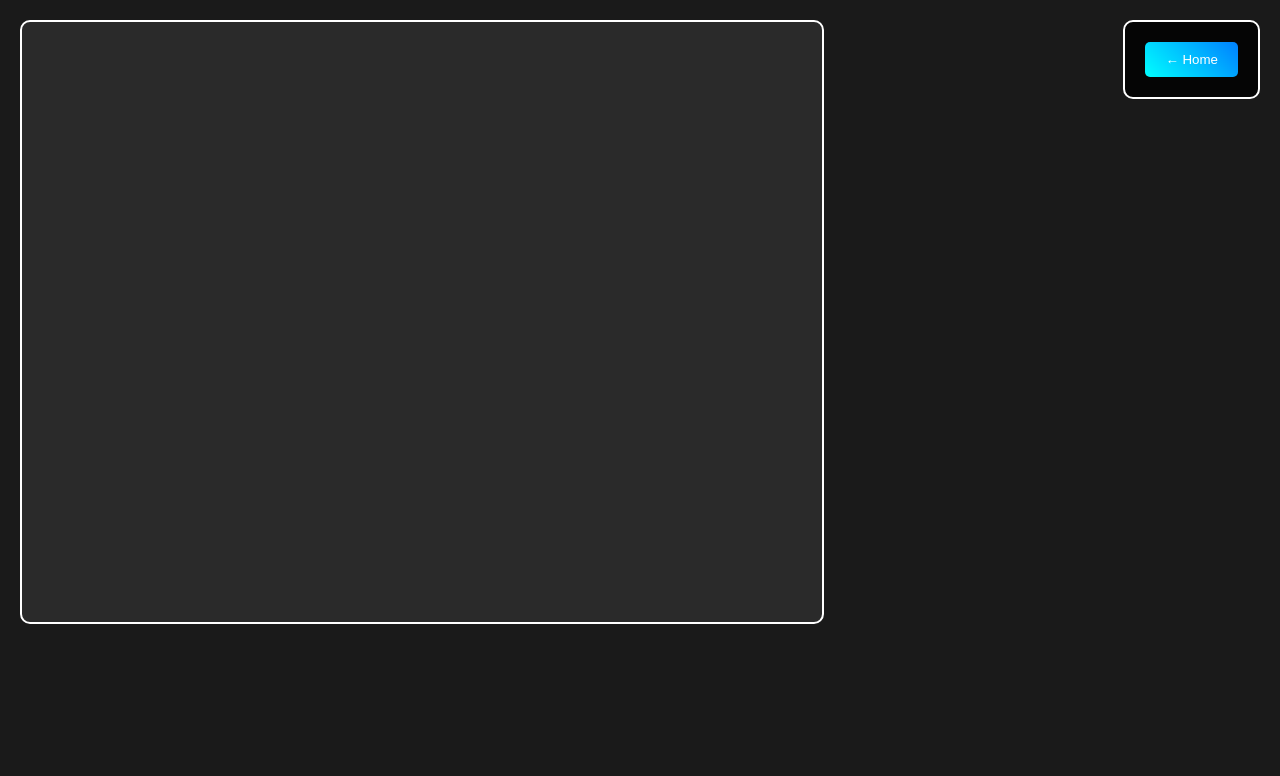
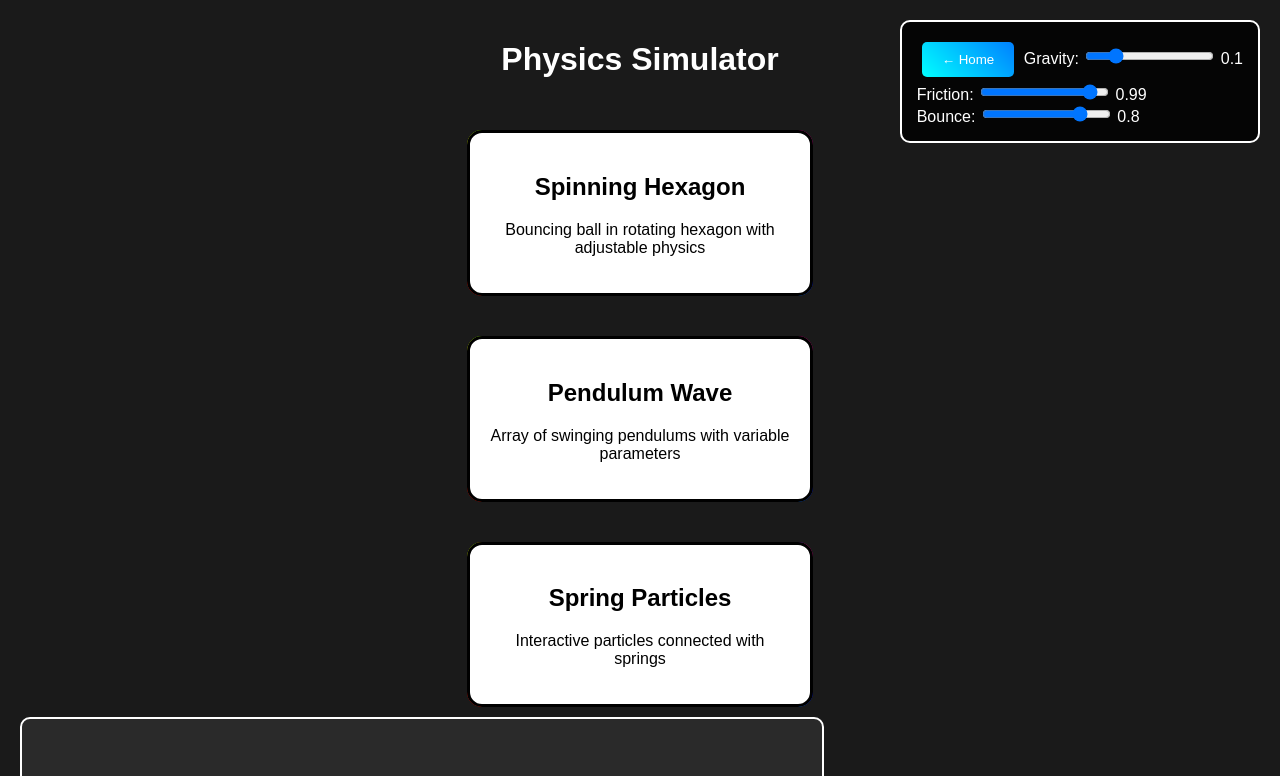
Before and after one commit to justjust1n1126/bounce, a plain HTML site: page index.html in a window 1280 px wide. Both pictures are taken after a click on the element 640 px from the left and 212 px from the top of the page. Shown: the top 776 px of the page. Drawn offline with Linux system fonts and the light colour scheme.

Commit message:
Update index.html

```diff
--- a/index.html
+++ b/index.html
@@ -1,7 +1,7 @@
 <!DOCTYPE html>
 <html>
 <head>
-    <title>Physics simulator</title>
+    <title>Physics Simulator</title>
     <style>
         body {
             margin: 0;
@@ -30,6 +30,10 @@
             text-align: center;
             position: relative;
             transition: transform 0.2s;
+        }
+
+        .scene-option:hover {
+            transform: scale(1.05);
         }
 
         .scene-option::before {
@@ -86,17 +90,17 @@
 </head>
 <body>
     <div id="home" class="home-screen">
-        <h1>Physics simulator</h1>
+        <h1>Physics Simulator</h1>
         <div class="scene-option" onclick="loadScene('spinning-hexagon')">
-            <h2>Spinning hexagon</h2>
+            <h2>Spinning Hexagon</h2>
             <p>Bouncing ball in rotating hexagon with adjustable physics</p>
         </div>
         <div class="scene-option" onclick="loadScene('pendulum-wave')">
-            <h2>Pendulum wave</h2>
-            <p>An array of swinging pendulums</p>
+            <h2>Pendulum Wave</h2>
+            <p>Array of swinging pendulums with variable parameters</p>
         </div>
         <div class="scene-option" onclick="loadScene('spring-particles')">
-            <h2>Spring particles</h2
+            <h2>Spring Particles</h2>
             <p>Interactive particles connected with springs</p>
         </div>
     </div>
@@ -106,7 +110,15 @@
         <canvas id="hexCanvas" width="800" height="600"></canvas>
         <div class="controls">
             <button onclick="returnHome()">← Home</button>
-            <!-- Include previous hexagon controls here -->
+            <label>Gravity: </label>
+            <input type="range" id="gravity" min="0" max="0.5" step="0.01" value="0.1">
+            <span id="gravityValue">0.1</span><br>
+            <label>Friction: </label>
+            <input type="range" id="friction" min="0.9" max="1" step="0.01" value="0.99">
+            <span id="frictionValue">0.99</span><br>
+            <label>Bounce: </label>
+            <input type="range" id="bounce" min="0" max="1" step="0.01" value="0.8">
+            <span id="bounceValue">0.8</span>
         </div>
     </div>
 
@@ -115,7 +127,12 @@
         <canvas id="pendulumCanvas" width="800" height="600"></canvas>
         <div class="controls">
             <button onclick="returnHome()">← Home</button>
-            <!-- Add pendulum controls -->
+            <label>Gravity: </label>
+            <input type="range" id="pendulumGravity" min="0" max="0.5" step="0.01" value="0.1">
+            <span id="pendulumGravityValue">0.1</span><br>
+            <label>Damping: </label>
+            <input type="range" id="pendulumDamping" min="0.9" max="1" step="0.01" value="0.99">
+            <span id="pendulumDampingValue">0.99</span><br>
         </div>
     </div>
 
@@ -124,27 +141,41 @@
         <canvas id="springCanvas" width="800" height="600"></canvas>
         <div class="controls">
             <button onclick="returnHome()">← Home</button>
-            <!-- Add spring controls -->
+            <label>Stiffness: </label>
+            <input type="range" id="springStiffness" min="0.1" max="1" step="0.1" value="0.5">
+            <span id="springStiffnessValue">0.5</span><br>
+            <label>Damping: </label>
+            <input type="range" id="springDamping" min="0.9" max="1" step="0.01" value="0.99">
+            <span id="springDampingValue">0.99</span><br>
         </div>
     </div>
 
     <script>
         // Scene management
+        let currentScene = null;
+        let animationFrame = null;
+
         function loadScene(sceneId) {
-            document.getElementById('home').classList.add('hidden');
+            if (currentScene) {
+                document.getElementById(currentScene).classList.add('hidden');
+            }
+            currentScene = sceneId;
             document.getElementById(sceneId).classList.remove('hidden');
             initializeScene(sceneId);
         }
 
         function returnHome() {
-            document.querySelectorAll('.hidden').forEach(el => el.classList.add('hidden'));
+            if (currentScene) {
+                document.getElementById(currentScene).classList.add('hidden');
+                cancelAnimationFrame(animationFrame);
+            }
             document.getElementById('home').classList.remove('hidden');
-            cancelAnimationFrame(animationFrame);
+            currentScene = null;
         }
 
-        // Scene initializers
+        // Initialize scenes
         function initializeScene(sceneId) {
-            switch(sceneId) {
+            switch (sceneId) {
                 case 'spinning-hexagon':
                     initHexagonScene();
                     break;
@@ -157,15 +188,101 @@
             }
         }
 
-        // Existing hexagon code (modified for scene management)
-        let animationFrame;
+        // Spinning Hexagon Scene
         function initHexagonScene() {
             const canvas = document.getElementById('hexCanvas');
             const ctx = canvas.getContext('2d');
-            // ... (previous hexagon code here) ...
+            const cx = canvas.width / 2;
+            const cy = canvas.height / 2;
+            const hexSize = 250;
+            let hexAngle = 0;
+            const omega = 0.02;
+
+            let ball = {
+                x: cx,
+                y: cy,
+                vx: 2,
+                vy: 0
+            };
+
+            function getHexVertices(angle) {
+                const vertices = [];
+                for (let i = 0; i < 6; i++) {
+                    const theta = angle + i * Math.PI / 3;
+                    vertices.push({
+                        x: cx + hexSize * Math.cos(theta),
+                        y: cy + hexSize * Math.sin(theta)
+                    });
+                }
+                return vertices;
+            }
+
+            function animate() {
+                ctx.clearRect(0, 0, canvas.width, canvas.height);
+
+                // Update physics
+                hexAngle += omega;
+                const gravity = parseFloat(document.getElementById('gravity').value);
+                const friction = parseFloat(document.getElementById('friction').value);
+                const bounce = parseFloat(document.getElementById('bounce').value);
+
+                ball.vy += gravity;
+                ball.vx *= friction;
+                ball.vy *= friction;
+
+                ball.x += ball.vx;
+                ball.y += ball.vy;
+
+                // Collision detection
+                const vertices = getHexVertices(hexAngle);
+                for (let i = 0; i < 6; i++) {
+                    const A = vertices[i];
+                    const B = vertices[(i + 1) % 6];
+                    const dx = B.x - A.x;
+                    const dy = B.y - A.y;
+                    const normal = { x: -dy, y: dx };
+                    const length = Math.sqrt(normal.x * normal.x + normal.y * normal.y);
+                    normal.x /= length;
+                    normal.y /= length;
+
+                    const ballToA = { x: ball.x - A.x, y: ball.y - A.y };
+                    const distance = ballToA.x * normal.x + ballToA.y * normal.y;
+
+                    if (distance < 10) {
+                        const dot = ball.vx * normal.x + ball.vy * normal.y;
+                        ball.vx -= 2 * dot * normal.x;
+                        ball.vy -= 2 * dot * normal.y;
+                        ball.vx *= bounce;
+                        ball.vy *= bounce;
+                        ball.x += normal.x * (10 - distance);
+                        ball.y += normal.y * (10 - distance);
+                    }
+                }
+
+                // Draw hexagon
+                ctx.beginPath();
+                ctx.strokeStyle = '#1a73e8';
+                ctx.lineWidth = 4;
+                vertices.forEach((v, i) => {
+                    if (i === 0) ctx.moveTo(v.x, v.y);
+                    else ctx.lineTo(v.x, v.y);
+                });
+                ctx.closePath();
+                ctx.stroke();
+
+                // Draw ball
+                ctx.beginPath();
+                ctx.arc(ball.x, ball.y, 10, 0, Math.PI * 2);
+                ctx.fillStyle = 'red';
+                ctx.fill();
+
+                animationFrame = requestAnimationFrame(animate);
+            }
+
+            animate();
         }
 
-        // Pendulum Wave Implementation
+        // Pendulum Wave Scene
         function initPendulumScene() {
             const canvas = document.getElementById('pendulumCanvas');
             const ctx = canvas.getContext('2d');
@@ -203,22 +320,28 @@
                 }
             }
 
-            const pendulums = Array.from({length: 15}, (_, i) =>
-                new Pendulum(100 + i * 40, 200, 150 + i * 2, Math.PI/4)
+            const pendulums = Array.from({ length: 15 }, (_, i) =>
+                new Pendulum(100 + i * 40, 200, 150 + i * 2, Math.PI / 4)
             );
 
             function animate() {
                 ctx.clearRect(0, 0, canvas.width, canvas.height);
+
+                const gravity = parseFloat(document.getElementById('pendulumGravity').value);
+                const damping = parseFloat(document.getElementById('pendulumDamping').value);
+
                 pendulums.forEach(p => {
-                    p.update(0.1, 0.99);
+                    p.update(gravity, damping);
                     p.draw(ctx);
                 });
+
                 animationFrame = requestAnimationFrame(animate);
             }
+
             animate();
         }
 
-        // Spring Particles Implementation
+        // Spring Particles Scene
         function initSpringScene() {
             const canvas = document.getElementById('springCanvas');
             const ctx = canvas.getContext('2d');
@@ -247,11 +370,14 @@
                 ctx.clearRect(0, 0, canvas.width, canvas.height);
 
                 // Update physics
+                const stiffness = parseFloat(document.getElementById('springStiffness').value);
+                const damping = parseFloat(document.getElementById('springDamping').value);
+
                 springs.forEach(spring => {
                     const dx = spring.p2.pos.x - spring.p1.pos.x;
                     const dy = spring.p2.pos.y - spring.p1.pos.y;
-                    const distance = Math.sqrt(dx*dx + dy*dy);
-                    const force = (distance - spring.restLength) * spring.stiffness;
+                    const distance = Math.sqrt(dx * dx + dy * dy);
+                    const force = (distance - spring.restLength) * stiffness;
 
                     const fx = (dx / distance) * force;
                     const fy = (dy / distance) * force;
@@ -268,6 +394,10 @@
                     particle.pos.x += particle.vel.x;
                     particle.pos.y += particle.vel.y;
                     particle.acc.x = particle.acc.y = 0;
+
+                    // Apply damping
+                    particle.vel.x *= damping;
+                    particle.vel.y *= damping;
                 });
 
                 // Draw
@@ -281,13 +411,14 @@
 
                 particles.forEach(particle => {
                     ctx.beginPath();
-                    ctx.arc(particle.pos.x, particle.pos.y, 5, 0, Math.PI*2);
+                    ctx.arc(particle.pos.x, particle.pos.y, 5, 0, Math.PI * 2);
                     ctx.fillStyle = '#ff00ff';
                     ctx.fill();
                 });
 
                 animationFrame = requestAnimationFrame(animate);
             }
+
             animate();
         }
     </script>
```
